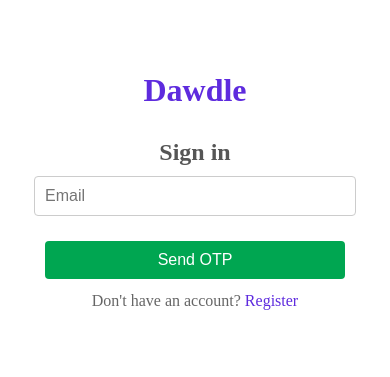
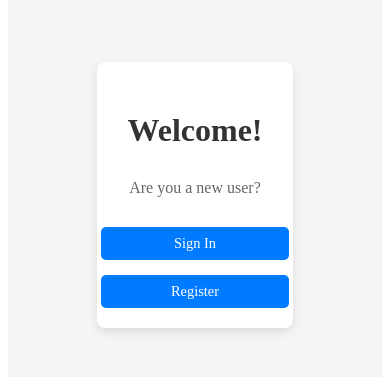
Before and after one commit to Sanskar711/Dawdle-User, a React (Create React App) app: page / in a window 390 px wide. Before the commit this address led to /login. Shown: the part 305-682 px from the top of the page. Built offline with nearby package versions, Linux system fonts and the light colour scheme.

Commit message:
added landing page

```diff
--- a/src/App.js
+++ b/src/App.js
@@ -17,6 +17,7 @@ import ConfirmationPage from './components/Meeting/ConfirmationPage';
 import Dashboard from './components/Dashboard';
 import MeetingDetail from './components/MeetingDetail';
 import MeetingsCard from './components/Meetings';
+import LandingPage from './components/LandigPage';
 
 const App = () => {
 
@@ -50,9 +51,7 @@ const App = () => {
           <Route
             path="/"
             element={
-              <ProtectedRoute>
-                <Home />
-              </ProtectedRoute>
+              <LandingPage/>
             }
           />
           <Route path="/product/:productId/options" element={<OptionList/>} />
--- /dev/null
+++ b/src/components/LandigPage.js
@@ -0,0 +1,32 @@
+// src/components/LandingPage.js
+
+import React, { useEffect } from 'react';
+import { Link, useNavigate } from 'react-router-dom';
+import './LandingPage.css';
+import { useAuth } from '../context/Authcontext';
+
+const LandingPage = () => {
+  const { isAuthenticated } = useAuth();
+  const navigate = useNavigate();
+
+  useEffect(() => {
+    if (isAuthenticated) {
+      navigate('/home');
+    }
+  }, [isAuthenticated, navigate]);
+
+  return (
+    <div className="landing-container">
+      <div className="landing-content">
+        <h1>Welcome!</h1>
+        <p>Are you a new user?</p>
+        <div className="button-group">
+          <Link to="/login" className="btn">Sign In</Link>
+          <Link to="/register" className="btn">Register</Link>
+        </div>
+      </div>
+    </div>
+  );
+};
+
+export default LandingPage;
--- /dev/null
+++ b/src/components/LandingPage.css
@@ -0,0 +1,79 @@
+/* src/components/LandingPage.css */
+
+.landing-container {
+    display: flex;
+    justify-content: center;
+    align-items: center;
+    min-height: 100vh;
+    background-color: #f5f5f5;
+  }
+
+  .landing-content {
+    text-align: center;
+    background-color: #ffffff;
+    padding: 40px;
+    border-radius: 8px;
+    box-shadow: 0 4px 10px rgba(0, 0, 0, 0.1);
+  }
+
+  .landing-content h1 {
+    font-size: 2.5rem;
+    margin-bottom: 20px;
+  }
+
+  .landing-content p {
+    font-size: 1.2rem;
+    margin-bottom: 30px;
+  }
+
+  .button-group {
+    display: flex;
+    justify-content: center;
+    gap: 20px;
+  }
+
+  .btn {
+    padding: 10px 20px;
+    font-size: 1rem;
+    text-align: center;
+    text-decoration: none;
+    color: #ffffff;
+    background-color: #007bff;
+    border-radius: 5px;
+    transition: background-color 0.3s ease;
+  }
+
+  .btn:hover {
+    background-color: #0056b3;
+  }
+
+  /* Responsive Design */
+  @media (max-width: 768px) {
+    .landing-content {
+      padding: 20px;
+    }
+
+    .landing-content h1 {
+      font-size: 2rem;
+    }
+
+    .landing-content p {
+      font-size: 1rem;
+    }
+
+    .btn {
+      padding: 8px 16px;
+      font-size: 0.9rem;
+    }
+  }
+
+  @media (max-width: 480px) {
+    .button-group {
+      flex-direction: column;
+      gap: 15px;
+    }
+
+    .btn {
+      width: 100%;
+    }
+  }
```
Also changed, not shown: 1 other file (tests, documents, lock files or other folders).
